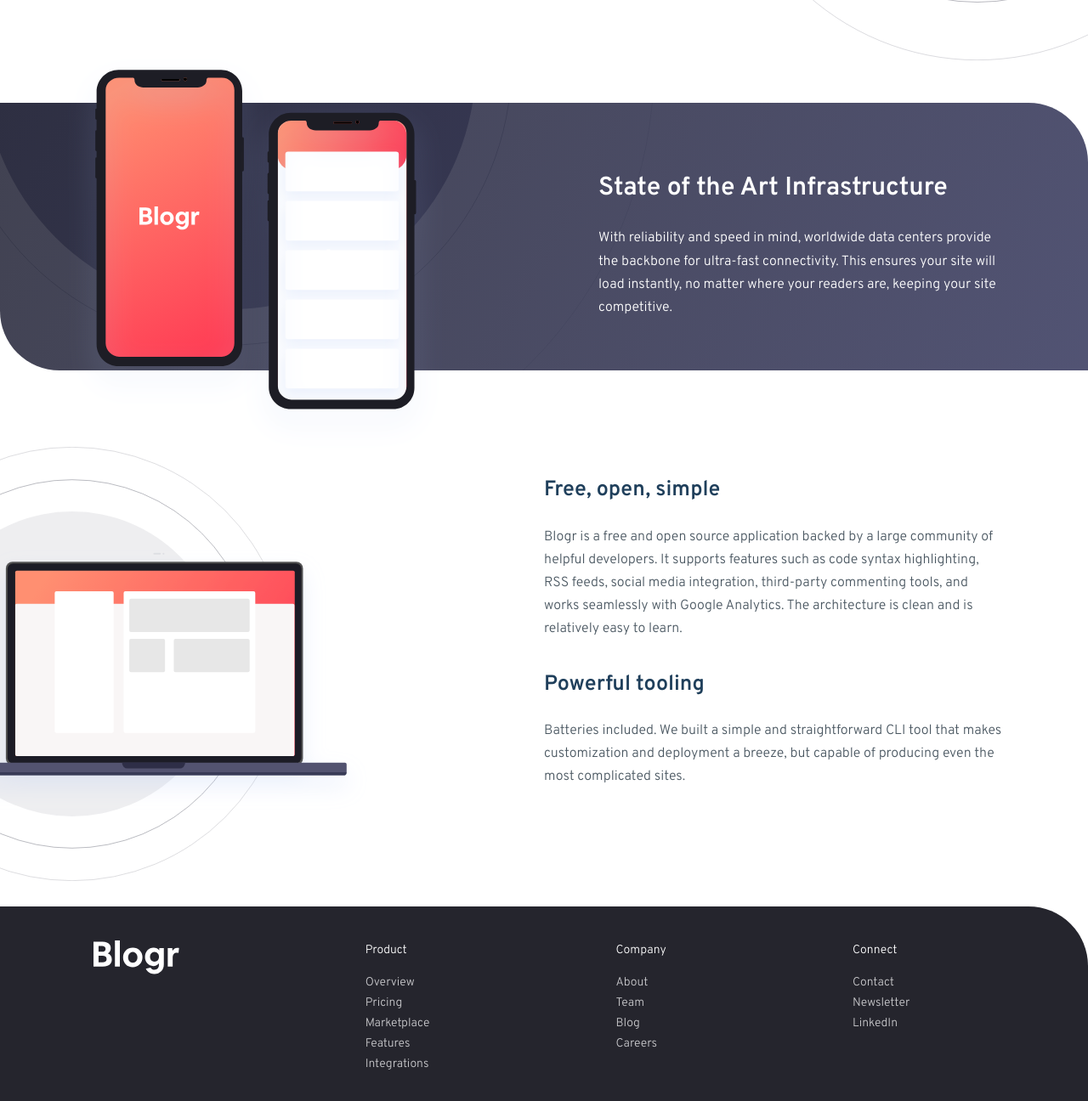
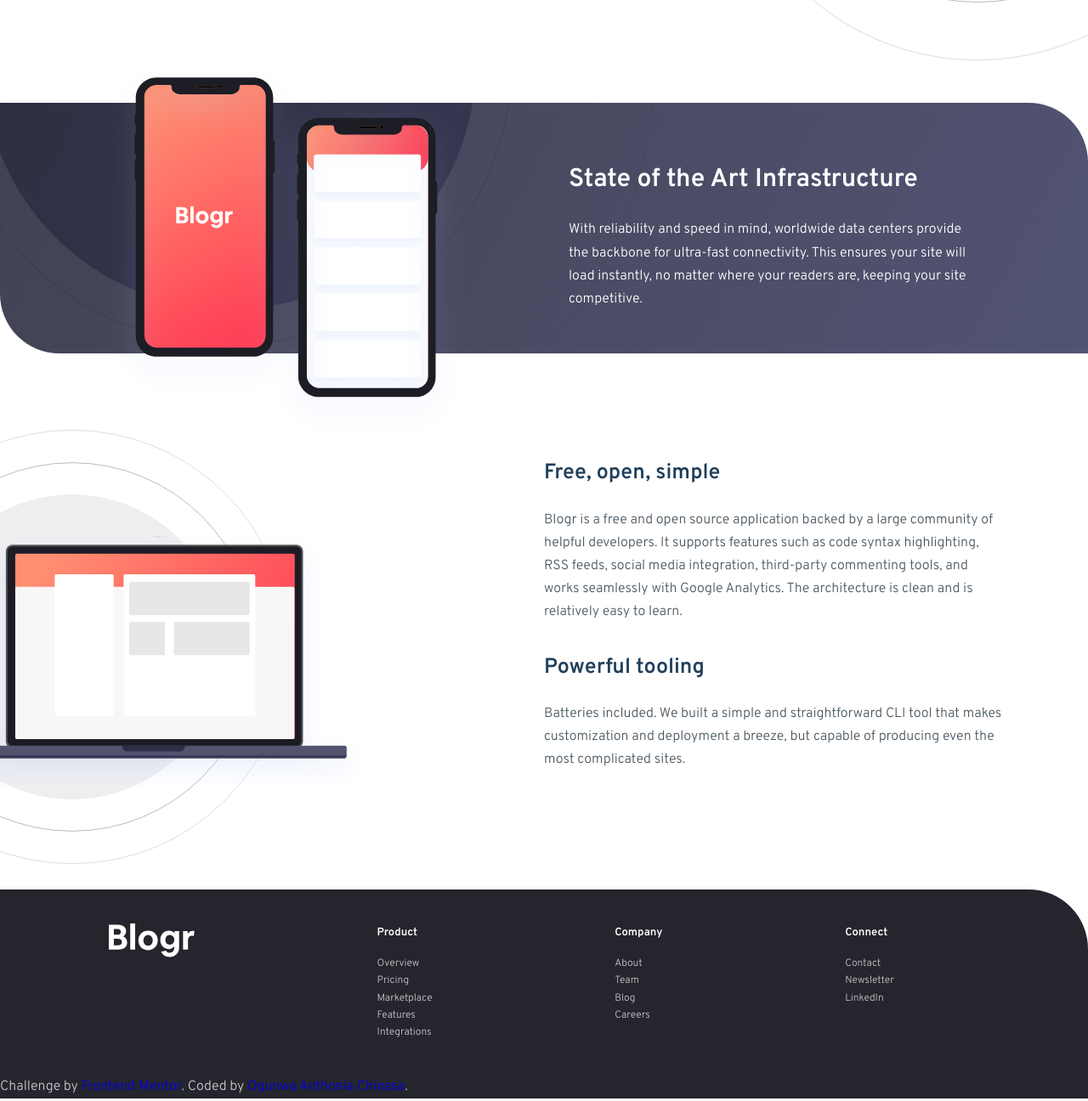
Before and after one commit to Dev-Tonia/blogr-landing-page, a plain HTML site: page index.html in a window 1280 px wide. Shown: the part 1331-2627 px from the top of the page at 85% size. Drawn offline with Linux system fonts and the light colour scheme.

Commit message:
refactor some part of the code to make responsiveness easy

```diff
--- a/css/style.css
+++ b/css/style.css
@@ -93,13 +93,11 @@ ul {
 }
 .container {
   width: 80%;
+  margin: 0 auto;
 }
 .navbar-container {
   font-family: "Ubuntu", sans-serif;
-  display: flex;
   height: 70px;
-  justify-content: center;
-  align-items: center;
 }
 .navbar-holder {
   display: flex;
@@ -177,31 +175,24 @@ ul {
   position: relative;
 }
 
-.infrastructure-img-wrapper {
-  position: absolute;
-  left: 80px;
-  top: -55px;
-}
 .infrastructure-img-wrapper img {
   max-width: 80%;
   height: auto;
+  margin-top: -45px;
+  margin-bottom: -130px;
 }
 
 .infrastructure-content {
-  padding: 45px 100px 60px 0;
+  padding: 35px 0 50px 0;
 
-  width: 45%;
+  width: 50%;
 }
 .infrastructure-content h3 {
   font-size: 30px;
   color: hsl(0, 0%, 100%);
   /* margin-bottom: 20px; */
 }
-.infra-flex-container {
-  display: flex;
-  align-items: flex-end;
-  justify-content: flex-end;
-}
+
 /* *Service */
 .services {
   margin-top: 60px;
@@ -227,13 +218,14 @@ footer {
   padding: 40px 100px 40px 0;
   display: flex;
   align-items: flex-start;
-  justify-content: space-around;
-  font-size: 14px;
+  justify-content: space-between;
+  font-size: 12px;
 }
 
-.main-footer p {
+.main-footer h5 {
   margin-bottom: 15px;
   color: hsl(0, 0%, 100%);
+  font-size: 13px;
 }
 .main-footer li a {
   color: hsl(240, 2%, 79%);
--- a/index.html
+++ b/index.html
@@ -81,21 +81,19 @@
       </section>
       <section id="infrastructure">
         <div class="infrastructure-wrapper">
+          <div class="container">
             <div class="flex-container">
-            <div class="content-wrapper">
               <div class="infrastructure-img-wrapper">
                 <img src="./images/illustration-phones.svg" alt="" />
               </div>
-              <div class="infra-flex-container">
               <div class="infrastructure-content">
                 <h3>State of the Art Infrastructure</h3>
                 <p>
                   With reliability and speed in mind, worldwide data centers
-                    provide the backbone for ultra-fast connectivity. This
-                    ensures your site will load instantly, no matter where your
-                    readers are, keeping your site competitive.
+                  provide the backbone for ultra-fast connectivity. This ensures
+                  your site will load instantly, no matter where your readers
+                  are, keeping your site competitive.
                 </p>
-                </div>
               </div>
             </div>
           </div>
@@ -133,12 +131,13 @@
       </section>
     </main>
     <footer>
+      <div class="container">
         <div class="main-footer">
           <div class="logo">
             <img src="./images/logo.svg" alt="Logo" />
           </div>
           <div class="footer-product">
-          <p>Product</p>
+            <h5>Product</h5>
             <ul>
               <li><a href="#">Overview</a></li>
               <li><a href="#">Pricing</a></li>
@@ -148,7 +147,7 @@
             </ul>
           </div>
           <div class="footer-company">
-          <p>Company</p>
+            <h5>Company</h5>
 
             <ul>
               <li><a href="#">About</a></li>
@@ -158,12 +157,13 @@
             </ul>
           </div>
           <div class="footer-connect">
-          <p>Connect</p>
+            <h5>Connect</h5>
             <ul>
               <li><a href="#">Contact</a></li>
               <li><a href="#">Newsletter</a></li>
               <li><a href="#">LinkedIn</a></li>
             </ul>
+          </div>
         </div>
       </div>
       <div class="attribution">
```
Lines whose indentation alone changed are shown as unchanged.
